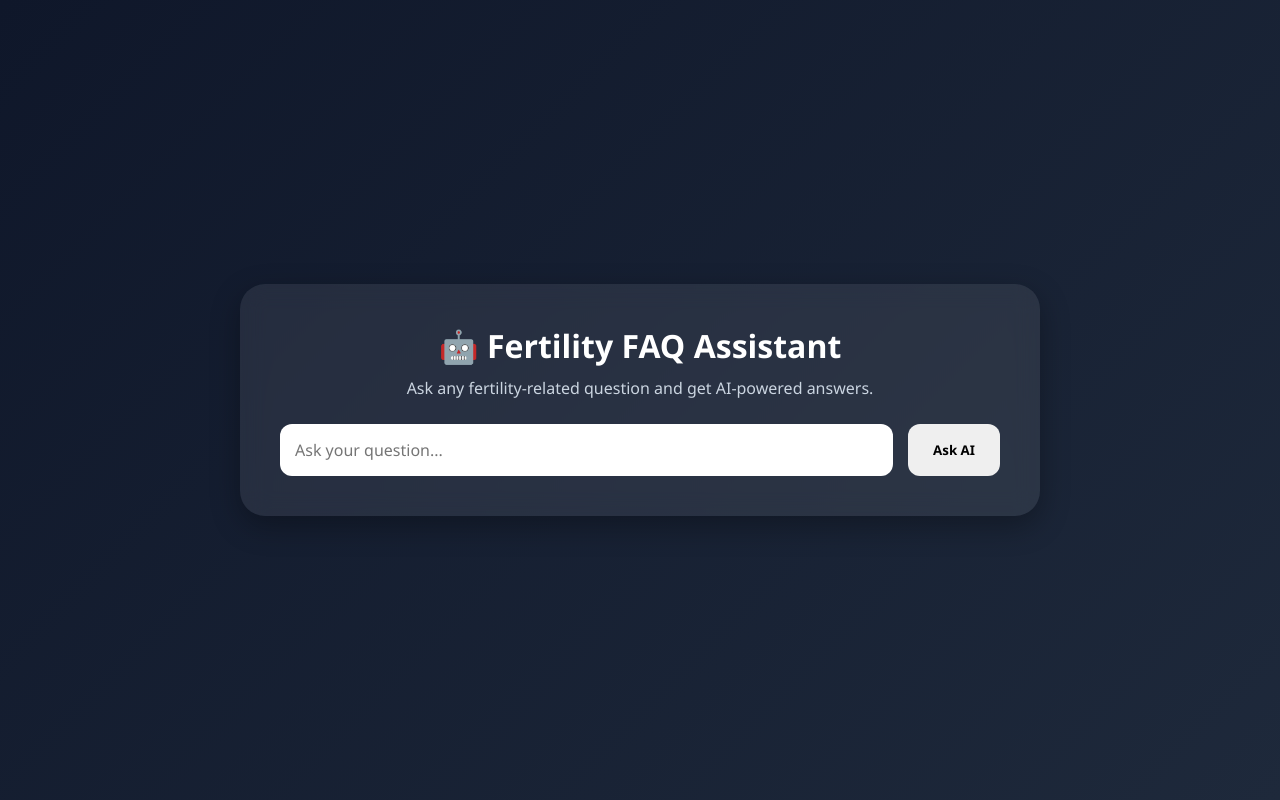
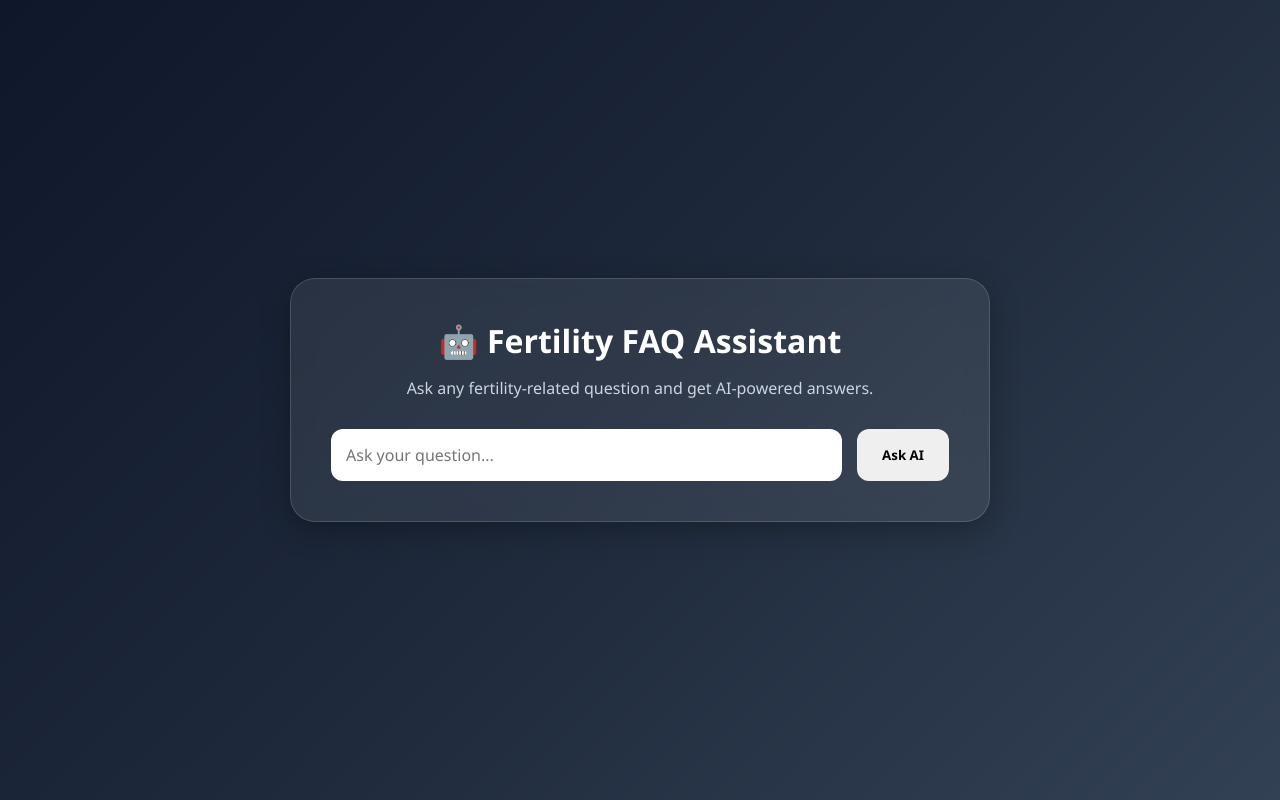
Before and after one commit to RuShx1112/faq_tool, a Flask app: page / in a window 1280 px wide. Run offline with Flask 3, Linux system fonts and the light colour scheme.

Commit message:
css layer

```diff
--- a/static/style.css
+++ b/static/style.css
@@ -1,144 +1,67 @@
-:root{
-
-    --bg1:#0f172a;
-    --bg2:#1e293b;
-
-    --card:rgba(255,255,255,0.08);
-
-    --text:white;
-
-    --subtitle:#cbd5e1;
-
-    --answer:white;
-}
-
-.light{
-
-    --bg1:#f8fafc;
-    --bg2:#e2e8f0;
-
-    --card:white;
-
-    --text:#111827;
-
-    --subtitle:#475569;
-
-    --answer:#f8fafc;
-}
-
 *{
     margin:0;
     padding:0;
     box-sizing:border-box;
-    font-family:"Segoe UI",sans-serif;
+    font-family:'Segoe UI',sans-serif;
 }
 
 body{
-
     min-height:100vh;
-
-    background:
-    linear-gradient(
-        135deg,
-        var(--bg1),
-        var(--bg2)
-    );
 
     display:flex;
     justify-content:center;
     align-items:center;
 
-    transition:.3s;
-}
-
-.theme-toggle{
-
-    position:fixed;
-
-    top:20px;
-    right:20px;
-
-    cursor:pointer;
-
-    font-size:28px;
+    background:
+    linear-gradient(
+        135deg,
+        #0f172a,
+        #1e293b,
+        #334155
+    );
 }
 
 .container{
-
     width:100%;
-    padding:30px;
-
     display:flex;
     justify-content:center;
+    align-items:center;
+    padding:40px;
 }
 
 .card{
 
-    width:800px;
+    width:700px;
 
-    background:var(--card);
+    background:rgba(255,255,255,0.08);
 
     backdrop-filter:blur(12px);
+
+    border:1px solid rgba(255,255,255,0.15);
 
     border-radius:25px;
 
     padding:40px;
 
     box-shadow:
-    0 10px 30px rgba(0,0,0,.3);
+    0 8px 30px rgba(0,0,0,0.3);
+
 }
 
-h1{
-
+.card h1{
+    color:white;
     text-align:center;
-
-    color:var(--text);
-
-    margin-bottom:10px;
+    margin-bottom:15px;
 }
 
 .subtitle{
-
     text-align:center;
-
-    color:var(--subtitle);
-
-    margin-bottom:25px;
-}
-
-.suggestions{
-
-    display:flex;
-
-    flex-wrap:wrap;
-
-    gap:10px;
-
-    margin-bottom:25px;
-}
-
-.suggestions button{
-
-    border:none;
-
-    border-radius:50px;
-
-    padding:10px 15px;
-
-    cursor:pointer;
-
-    transition:.2s;
-}
-
-.suggestions button:hover{
-
-    transform:translateY(-2px);
+    color:#cbd5e1;
+    margin-bottom:30px;
 }
 
 form{
-
     display:flex;
-
     gap:15px;
 }
 
@@ -152,10 +75,12 @@ input{
 
     border-radius:12px;
 
+    outline:none;
+
     font-size:16px;
 }
 
-form button{
+button{
 
     padding:15px 25px;
 
```
Also changed, not shown: other parts of static/style.css (+12 -51 lines), README.md.
